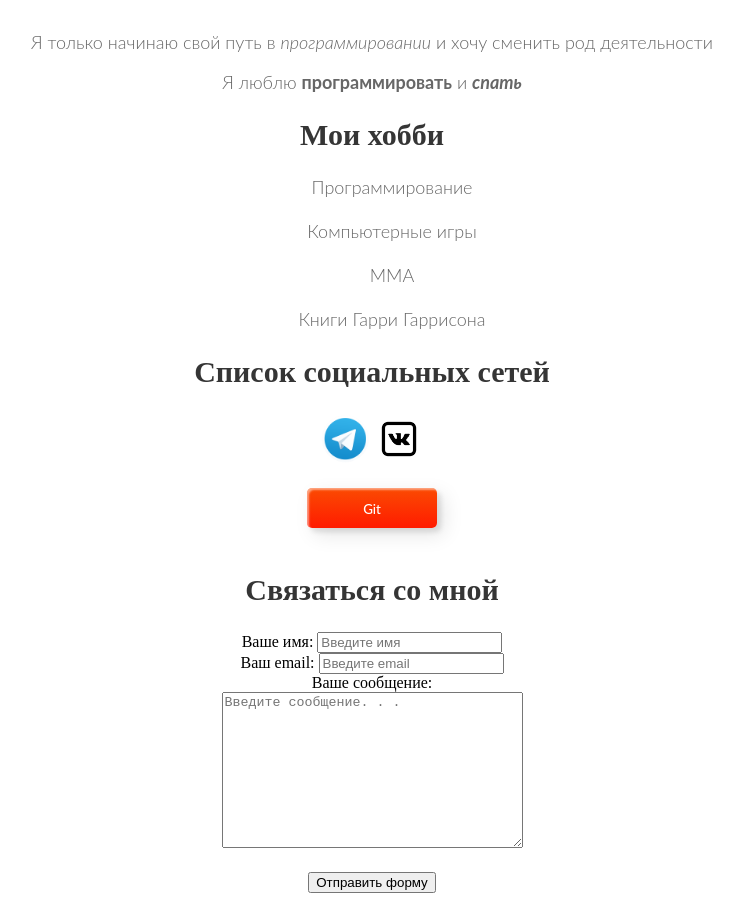
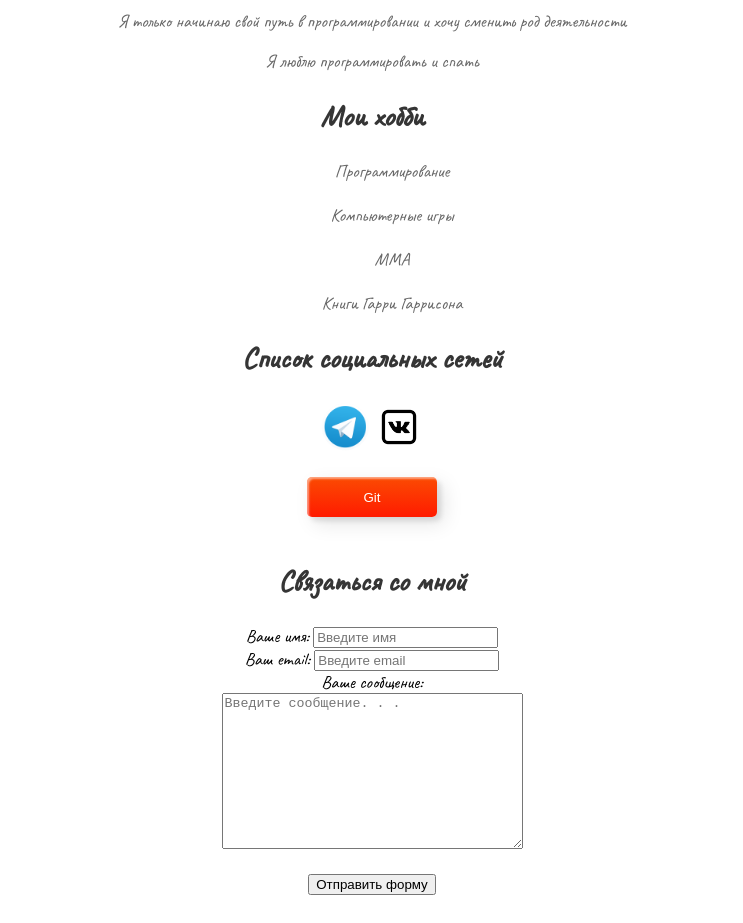
Before and after one commit to barzugini/Resume, a plain HTML site: page index.html in a window 1280 px wide. Shown: the part 373-1296 px from the top of the page, without its empty margins (268-1011 px from the left). Drawn offline with Linux system fonts and the light colour scheme.

Commit message:
trying to change the fonts to make them more suitable

```diff
--- a/css/main.css
+++ b/css/main.css
@@ -1,18 +1,22 @@
-body
+@import url('https://fonts.googleapis.com/css2?family=Caveat&display=swap');
+
+body {
+  font-family: 'Caveat', cursive;
+  font-size: 20px;
+  font-weight: normal;
+}
 
   h1 {
     position: relative;
     text-align: center;
     color: #353535;
-    font-size: 50px;
-    font-family: "Cormorant Garamond", serif;
+    font-size: 40px;
   }
   h2 {
     position:relative;
     text-align:center;
     color: #353535;
     font-size: 30px;
-    font-family: "Cormorant Garamond", serif;
   }
 
   #particle-js{
@@ -28,12 +32,19 @@ body
     text-align: center;
 }
 
-  div {text-align: center;}
+  div {
+    text-align: center;
+    font-family: 'Caveat', cursive;
+    font-size: 18px;
+  }
 
-  form {text-align:center}
+  form {
+    text-align:center;
+    font-family: 'Caveat', cursive;
+    font-size: 18px;
+  }
 
   section {
-    font-family: 'Lato', sans-serif;
     font-weight: 300;
     text-align: center;
     font-size: 18px;
@@ -41,7 +52,6 @@ body
     padding-inline-start: 0px;
   }
   p {
-    font-family: 'Lato', sans-serif;
     font-weight: 300;
     text-align: center;
     font-size: 18px;
@@ -52,6 +62,7 @@ body
     margin: 40px auto;
     text-align: center;
   }
+
   button {
     margin: 20px;
   }
@@ -61,7 +72,6 @@ body
     color: #fff;
     border-radius: 5px;
     padding: 10px 25px;
-    font-family: 'Lato', sans-serif;
     font-weight: 500;
     background: transparent;
     cursor: pointer;
--- a/index.html
+++ b/index.html
@@ -22,9 +22,9 @@
         <h1>Тугулов Иннокентий</h1>
     </header>
 
-    <p>Я только начинаю свой путь в <em>программировании</em> и хочу сменить род деятельности</p>
+    <p>Я только начинаю свой путь в программировании и хочу сменить род деятельности</p>
 
-    <p>Я люблю <strong>программировать</strong> и <strong><em>спать</em></strong></p>
+    <p>Я люблю программировать и спать</p>
 
 <section>
 
```
